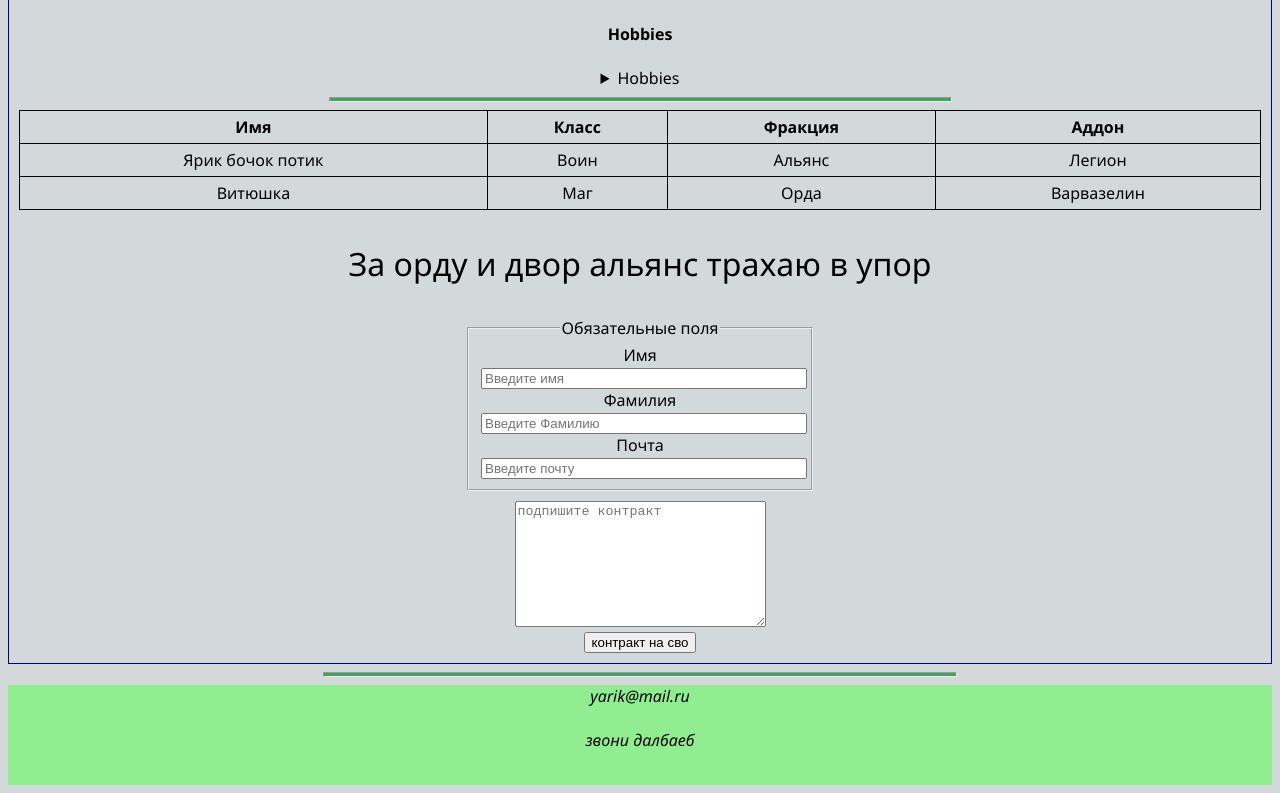
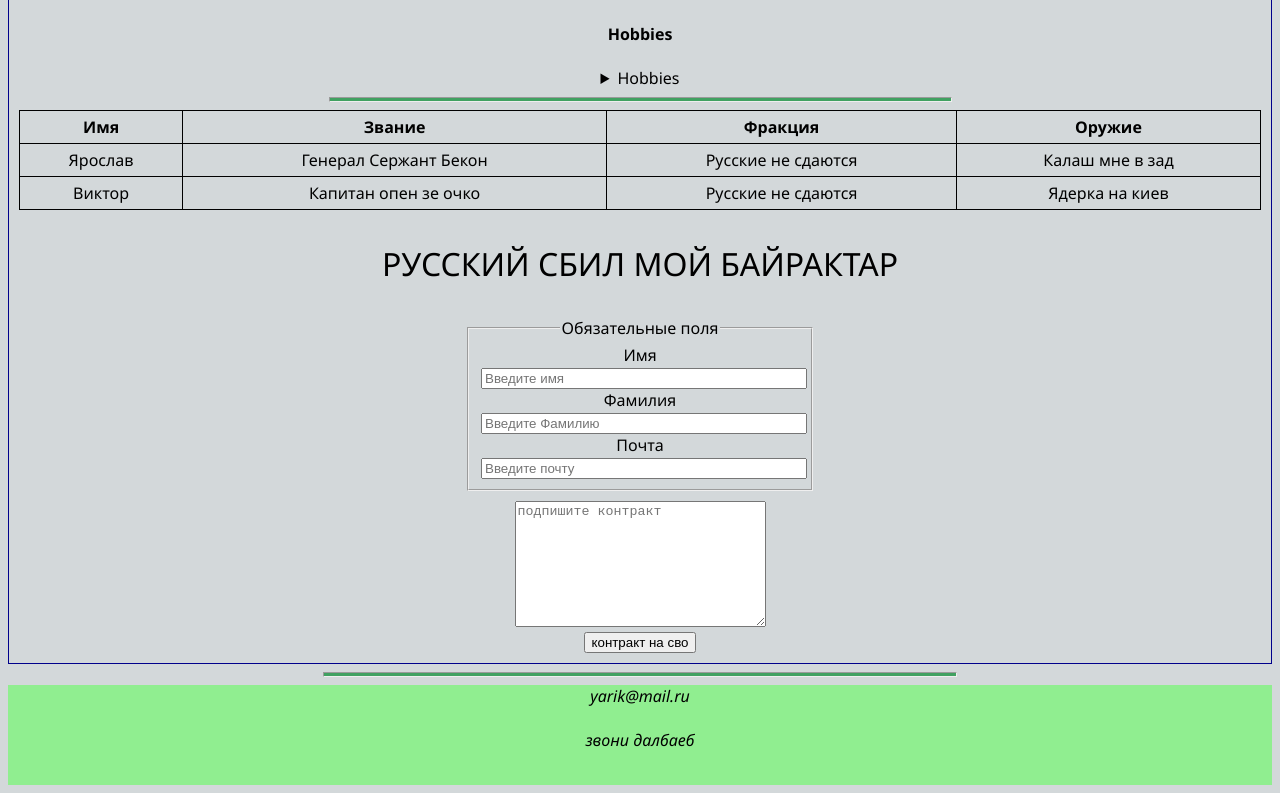
Before and after one commit to itek95-maker/PoESvO, a plain HTML site: page index.html in a window 1280 px wide. Shown: the part 1254-2047 px from the top of the page. Drawn offline with Linux system fonts and the light colour scheme.

Commit message:
change text

```diff
--- a/index.html
+++ b/index.html
@@ -84,31 +84,31 @@
           <thead>
             <tr>
               <th>Имя</th>
-              <th>Класс</th>
+              <th>Звание</th>
               <th>Фракция</th>
-              <th>Аддон</th>
+              <th>Оружие</th>
             </tr>
           </thead>
 
           <tbody>
             <tr>
-              <td>Ярик бочок потик</td>
-              <td>Воин</td>
-              <td>Альянс</td>
-              <td>Легион</td>
+              <td>Ярослав</td>
+              <td>Генерал Сержант Бекон</td>
+              <td>Русские не сдаются</td>
+              <td>Калаш мне в зад</td>
             </tr>
             <tr>
-              <td>Витюшка</td>
-              <td>Маг</td>
-              <td>Орда</td>
-              <td>Варвазелин</td>
+              <td>Виктор</td>
+              <td>Капитан опен зе очко</td>
+              <td>Русские не сдаются</td>
+              <td>Ядерка на киев</td>
             </tr>
           </tbody>
         </table>
       </section>
 
       <section class="quote">
-        <blockquote>За орду и двор альянс трахаю в упор</blockquote>
+        <blockquote>РУССКИЙ СБИЛ МОЙ БАЙРАКТАР</blockquote>
       </section>
 
       <section class="interaction">
```
